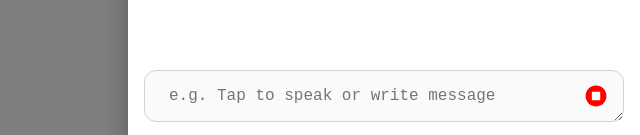
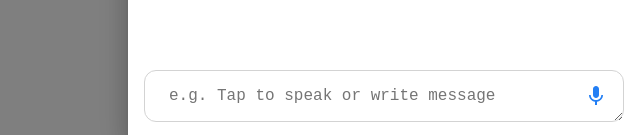
Before and after one commit to saiyck/openai, a React (Create React App) app: page / in a window 1280 px wide. Shown: the part 662-797 px from the top of the page, without its empty margins (640-1280 px from the left). Built offline with nearby package versions, Linux system fonts and the light colour scheme; what mic-recorder-to-mp3 would draw is missing.

Commit message:
stop button changes

```diff
--- a/src/ChatGpt.js
+++ b/src/ChatGpt.js
@@ -43,7 +43,7 @@ const ChatDialog = (props) => {
   const [promptInfo, setPromptInfo] = useState("imagine you're a nurse at a hospital. you are responsible to screen the initial symptoms, suggest him the right specialist (gynac, pediatrics, dentist, oncologist, dermatologist, etc). ask one question at a time. based on the user response, ask a follow-up question. at the end summarise your observations");
   const [messages, setMessages] = useState([]);
   const [loading, setLoading] = useState(false);
-  const [isRecording, setIsRecording] = useState(true);
+  const [isRecording, setIsRecording] = useState(false);
   const [recordingInProgress, setRecordingInProgress] = useState(false);
   const [isEditingSettings, setIsEditingSettings] = useState(false);
   const [errorPrompt, setErrorPrompt] = useState("");
```
